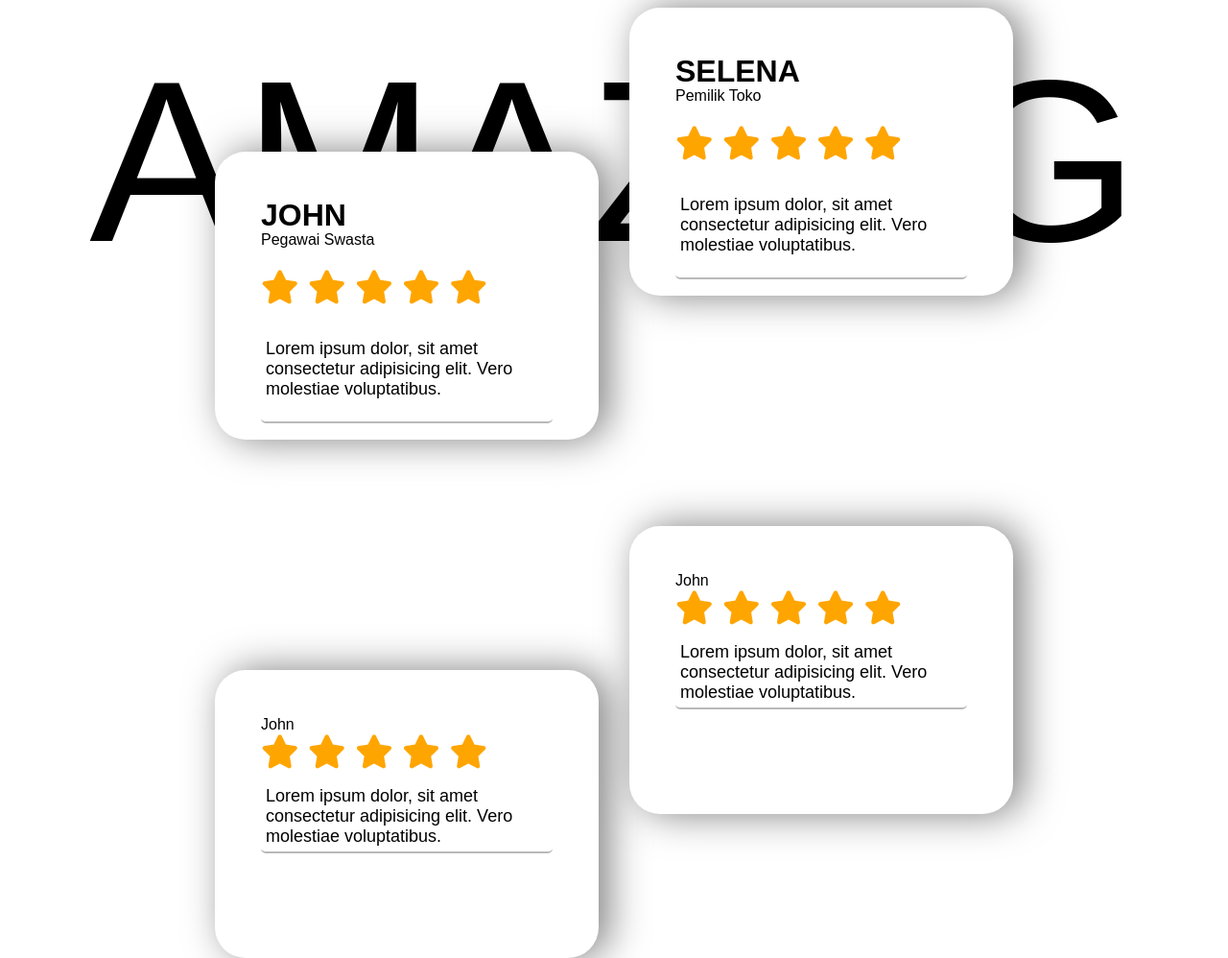
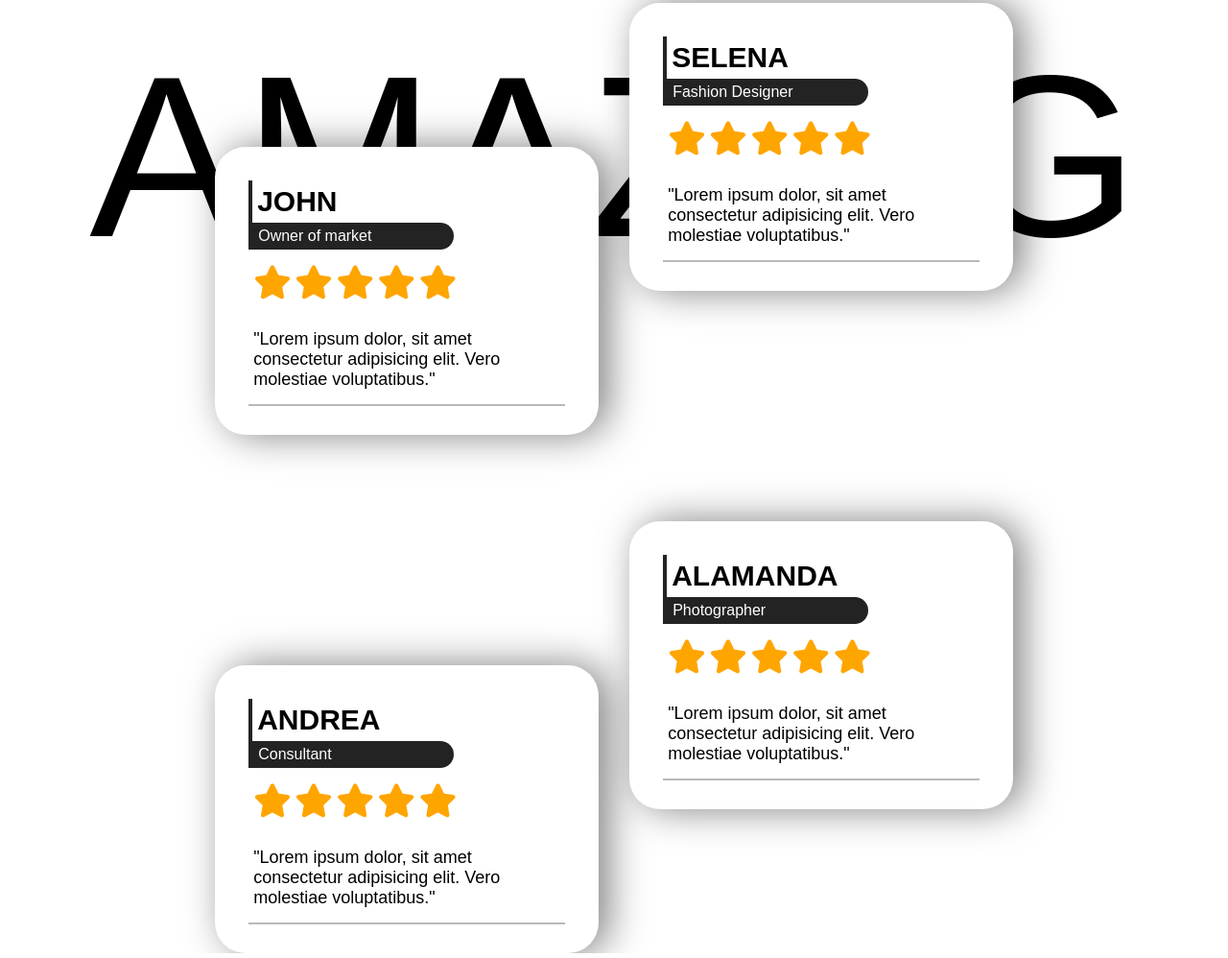
Before and after one commit to kikitongky/animated-scroll-review, a plain HTML site: page index.html in a window 1280 px wide. Shown: the part 1522-2520 px from the top of the page at 96% size. Drawn offline with nearby package versions, Linux system fonts and the light colour scheme.

Commit message:
memperbaiki css

```diff
--- a/index.html
+++ b/index.html
@@ -19,14 +19,20 @@
                 <ul>
                     <li><a href="#">Home</a></li>
                     <li><a href="#">About</a></li>
-                    <li><a href="#">Contact</a></li>
+                    <li><a href="#">Review</a></li>
                 </ul>
+            </div>
+            <div class="button">
+                <button><a href="#">Contact Me</a></button>
             </div>
         </div>
     </div>
+    <!-- HOME -->
     <section class="s1">
         <p>AMAZING</p>
     </section>
+    <!-- about -->
+    <!-- review -->
     <section class="reviews">
         <p class="rtitle">REVIEW</p>
         <div class="review-wrp">
@@ -34,7 +40,7 @@
                 <div class="rhead">
                     <div class="title">
                         <h2>JOHN</h2>
-                        <h4>Pegawai Swasta</h4>
+                        <h4>Owner of market</h4>
                     </div>
                     <div class="rating">
                         <i class="fa-solid fa-star"></i>
@@ -45,14 +51,14 @@
                     </div>
                 </div>
                 <div class="content">
-                    <p>Lorem ipsum dolor, sit amet consectetur adipisicing elit. Vero molestiae voluptatibus.</p>
+                    <p>"Lorem ipsum dolor, sit amet consectetur adipisicing elit. Vero molestiae voluptatibus."</p>
                 </div>
             </div>
             <div class="review rr">
                 <div class="rhead">
                     <div class="title">
-                        <h2>Selena</h2>
-                        <h4>Pemilik Toko</h4>
+                        <h2>SELENA</h2>
+                        <h4>Fashion Designer</h4>
                     </div>
                     <div class="rating">
                         <i class="fa-solid fa-star"></i>
@@ -63,12 +69,15 @@
                     </div>
                 </div>
                 <div class="content">
-                    <p>Lorem ipsum dolor, sit amet consectetur adipisicing elit. Vero molestiae voluptatibus.</p>
+                    <p>"Lorem ipsum dolor, sit amet consectetur adipisicing elit. Vero molestiae voluptatibus."</p>
                 </div>
             </div>
             <div class="review rl">
                 <div class="rhead">
-                    <div class="title">John</div>
+                    <div class="title">
+                        <h2>ANDREA</h2>
+                        <h4>Consultant</h4>
+                    </div>
                     <div class="rating">
                         <i class="fa-solid fa-star"></i>
                         <i class="fa-solid fa-star"></i>
@@ -78,12 +87,15 @@
                     </div>
                 </div>
                 <div class="content">
-                    Lorem ipsum dolor, sit amet consectetur adipisicing elit. Vero molestiae voluptatibus.
+                    <p>"Lorem ipsum dolor, sit amet consectetur adipisicing elit. Vero molestiae voluptatibus."</p>
                 </div>
             </div>
             <div class="review rr">
                 <div class="rhead">
-                    <div class="title">John</div>
+                    <div class="title">
+                        <h2>ALAMANDA</h2>
+                        <h4>Photographer</h4>
+                    </div>
                     <div class="rating">
                         <i class="fa-solid fa-star"></i>
                         <i class="fa-solid fa-star"></i>
@@ -93,7 +105,7 @@
                     </div>
                 </div>
                 <div class="content">
-                    Lorem ipsum dolor, sit amet consectetur adipisicing elit. Vero molestiae voluptatibus.
+                    <p>"Lorem ipsum dolor, sit amet consectetur adipisicing elit. Vero molestiae voluptatibus."</p>
                 </div>
             </div>
         </div>
--- a/style.css
+++ b/style.css
@@ -2,25 +2,27 @@
 
 *{
     box-sizing:border-box;
+    margin: 0;
+    padding: 0;
+    font-family: "Poppins", sans-serif;
 }
 
 body{
-    margin: 0;
-    padding: 0;
-    font-family: "Poppins", sans-serif;
     overflow-x: hidden;
+
 }
 
 .header{
     display: flex;
     justify-content: space-between;
-    padding: 0 15px;
+    padding: 20px 15px;
     align-items: center;
 }
 
 .header .logo h2{
     padding: 0;
-    font-size: 2rem;
+    font-size: 2.5rem;
+    translate: all 0.3 ease;
 }
 
 .nav ul{
@@ -48,8 +50,26 @@ body{
     background-color: #242323;
     color: #fff;
     border-radius: 25px;
+}
 
+.header button{
+    padding: 5px 40px;
+    border-style: none;
+    height: 40px;
+    background-color: #242323;
+    border-radius: 25px;
+    transition: all 0.5 ease;
+}
 
+.header button > a{
+    text-decoration: none;
+    color: #b9b9b9;
+    font-weight: 700;
+    font-size: 16px;
+}
+
+.header button a:hover{
+    color: #fff;
 }
 
 section{
@@ -84,13 +104,28 @@ section > p, .rtitle{
     height: 300px;
     box-shadow: 10px 0px 40px 0px rgba(0, 0, 0, 0.5);
     border-radius: 2rem;
-    padding: 3rem;
+    padding: 2.2rem;
     box-sizing: border-box;
     z-index: 2;
     background-color: #fff;
     cursor: pointer;
 }
 
+.review h2{
+    font-size: 30px;
+    padding: 5px;
+    border-left:4px solid #242323;
+}
+
+.review h4{
+    padding: 5px 10px;
+    display: block;
+    width: 65%;
+    background-color: #242323;
+    color: #fff;
+    font-weight: 400;
+    border-radius: 0 20px 20px 0;
+}
 
 .review .rhead{
     display: column;
@@ -98,34 +133,17 @@ section > p, .rtitle{
     align-items: center;
 }
 
-.title > h2 {
-    height: 30px;
-    width: 100%;
-    font-size: 2rem;
-    font-weight: 700;
-    text-transform: uppercase;
-    margin: 0;
-    align-items: center;
-    padding-bottom: 5px;
-}
+.review .rhead .rating i{
+    color: orange;
 
-.title > h4 {
-    text-transform: capitalize;
-    padding-top: 5px;
-    margin-top:auto;
-    font-weight: 200;
-}
-
-.review .rhead .rating{
-    color: orange;
-    text-shadow: rgba(0, 0, 0, 1);
 }
 
 .rating{
+    padding: 5px;
     font-size: 35px;
     align-items: center;
-
-
+    margin: 10px 0 18px;
+    letter-spacing: -3px;
 }
 
 .rtitle{
@@ -133,15 +151,12 @@ section > p, .rtitle{
 }
 
 .content{
-    margin: 10px 0px 5px 0px;
-    padding: 5px;
-    align-items: center;
-    font-size: 18px;
+    padding-bottom: 10px;
     border-bottom: 2px solid #b9b9b9;
-    border-radius: 10px 10px 5px 5px;
 }
 
 .content > p{
+    padding: 5px;
     font-size: 18px;
 }
 
```
